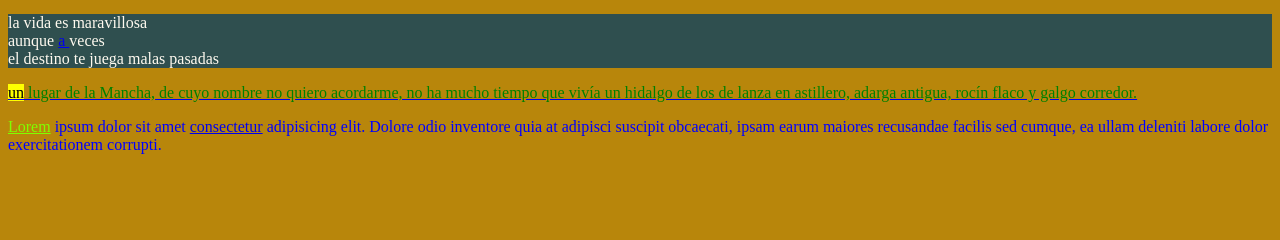
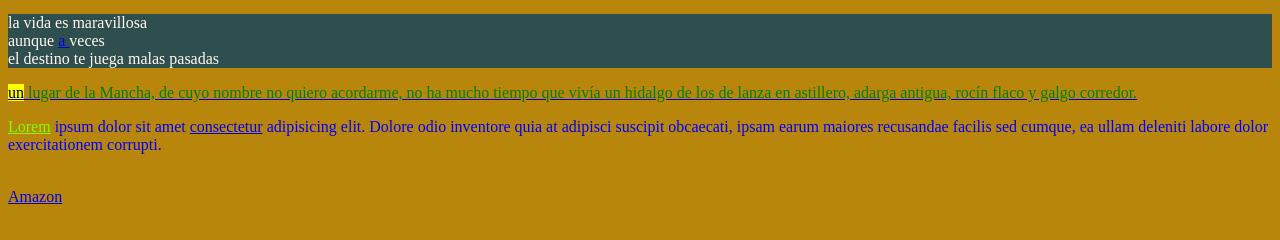
Before and after one commit to RubenMartin2020/050, a plain HTML site: page index.html in a window 1280 px wide. Shown: the part 140-380 px from the top of the page. Drawn offline with Linux system fonts and the light colour scheme.

Commit message:
ultima modificacion

```diff
--- a/index.html
+++ b/index.html
@@ -39,7 +39,7 @@
 
 
 <br>
-
+<a href="http://www.amazon.com">Amazon</a>
 
 
 
```
